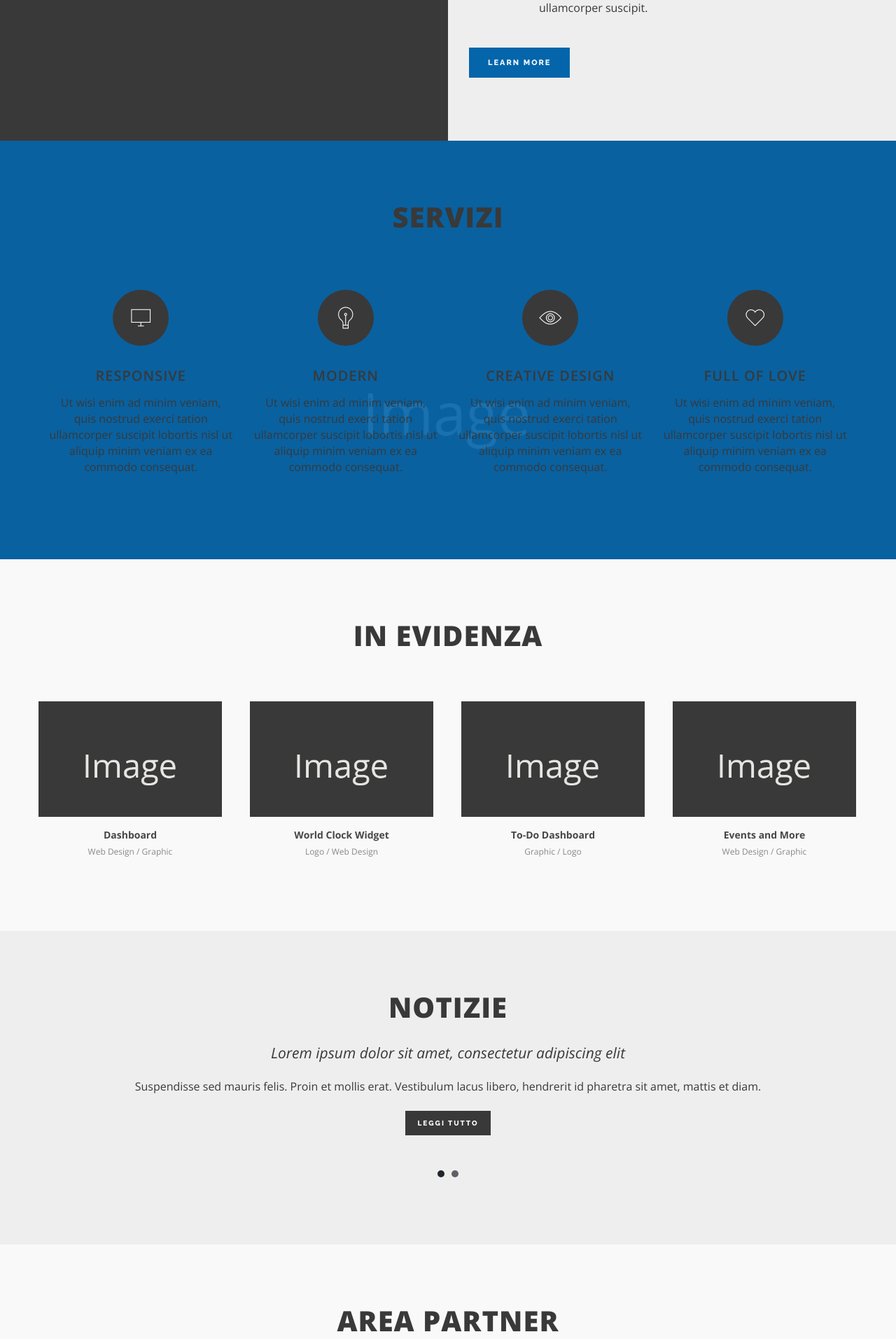
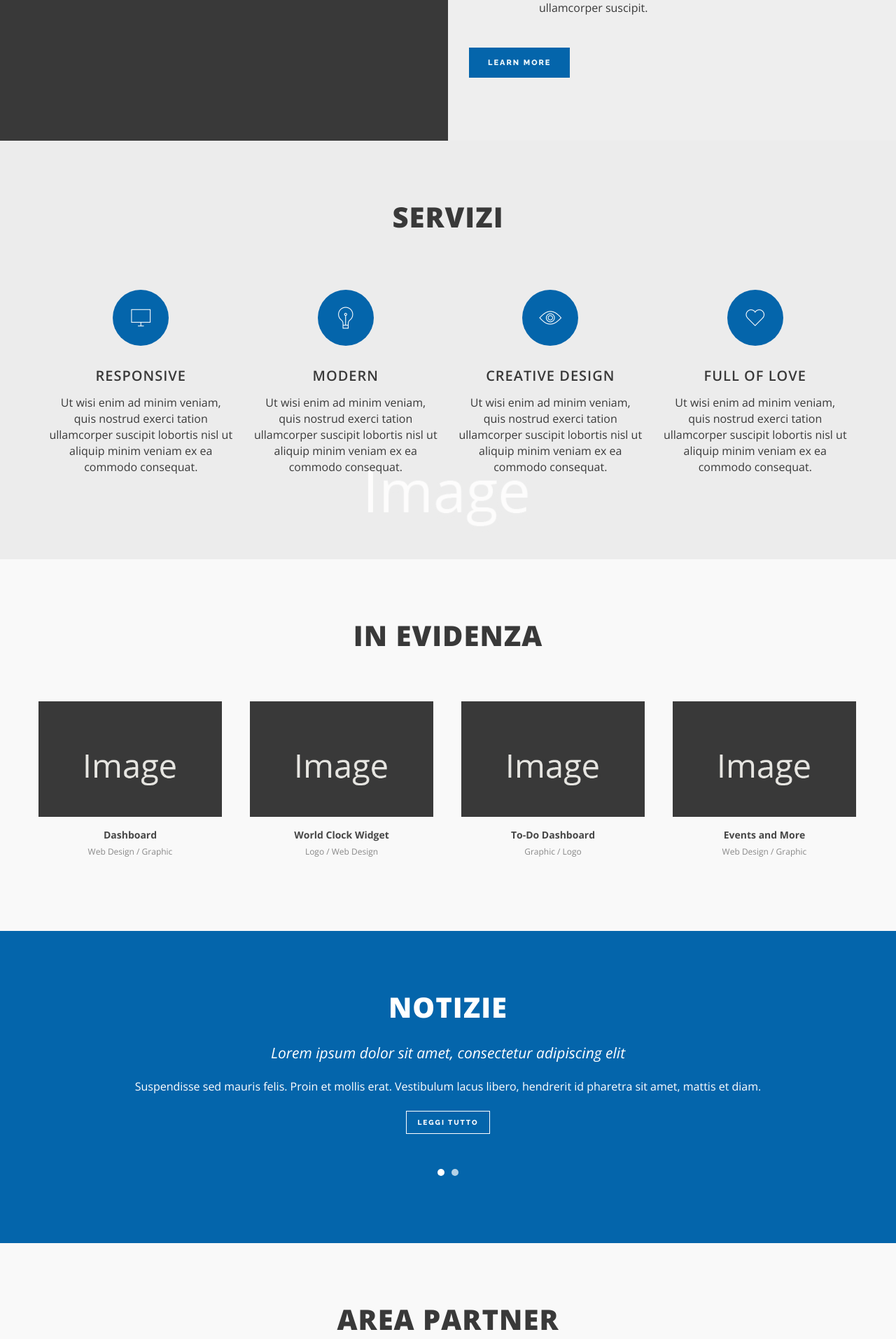
Before and after one commit to cutugno/lieto, a CodeIgniter app: page /database/ in a window 1280 px wide. Shown: the part 1170-3083 px from the top of the page at 70% size. Run offline with CodeIgniter, Linux system fonts and the light colour scheme.

Commit message:
sistemate sezioni servizi e notizie

```diff
--- a/application/views/home.php
+++ b/application/views/home.php
@@ -99,8 +99,8 @@
     <!-- /CHI SIAMO -->
 
     <!-- SERVIZI -->
-    <section class="content section-parallax parallax-bg-2" style="background-image: url(<?php echo base_url(); ?>assets/img/slider/shutterstock_196849961.jpg);">
-    	<div class="layer layer-default"></div>
+    <section class="content section-parallax parallax-bg-1" style="background-image: url(<?php echo base_url(); ?>assets/img/slider/shutterstock_196849961.jpg);">
+    	<div class="layer layer-white"></div>
     	<div class="container">
 
 			<h2 class="margin-bottom-70">Servizi</h2>
@@ -258,7 +258,7 @@
     <!-- /IN EVIDENZA-->
 
     <!-- NOTIZIE -->
-    <section class="content section-grey">
+    <section class="content section-colored">
     	<div class="container">
 
 			<h2 class="margin-bottom-25">Notizie</h2>
@@ -269,12 +269,12 @@
                         <div class="item">
                             <p class="lead">Lorem ipsum dolor sit amet, consectetur adipiscing elit</p>
                             Suspendisse sed mauris felis. Proin et mollis erat. Vestibulum lacus libero, hendrerit id pharetra sit amet, mattis et diam.<br /><br />
-                            <a href="#" class="btn btn-sm ju-btn-default btn-filled dark">Leggi tutto</a>
+                            <a href="#" class="btn btn-sm ju-btn-default dark">Leggi tutto</a>
                         </div>
                         <div class="item">
 							<p class="lead">Suspendisse ut nibh aliquam, egestas lectus eget, tincidunt libero</p>
                             Sed interdum sem magna, quis laoreet massa rhoncus id. Duis semper justo arcu, id ornare quam pretium sed.<br /><br />
-                            <a href="#" class="btn btn-sm ju-btn-default btn-filled dark">Leggi tutto</a>
+                            <a href="#" class="btn btn-sm ju-btn-default dark">Leggi tutto</a>
                         </div>
                     </div>
                 </div><!-- end col -->
--- a/assets/css/custom.css
+++ b/assets/css/custom.css
@@ -23,6 +23,10 @@
 	color: #EFF9FC;
 }
 
+.single_box .box.dark {
+	background-color: #0465AB;
+}
+
 .pricing-v1 .pricing-v1-header, .pricing-v1 .pricing-v1-header h4, .pricing-v1 .pricing-v1-header h5 {
 	color: #EFF9FC;
 }
@@ -40,3 +44,22 @@
 	text-decoration: underline;
 	cursor: pointer;
 }
+
+.parallax-bg-2 h2  {
+	color: #EFF9FC;
+}
+
+.section-colored, .section-colored h2 {
+	color: #fff;
+}
+
+.section-colored .owl-theme .owl-controls .owl-page span {
+	background: #fff;
+}
+
+.section-colored .ju-btn-default.dark {
+	color: #fff;
+	background: transparent;
+	border-radius: 0px;
+	border: 1px solid #fff;
+}
--- a/assets/js/main.js
+++ b/assets/js/main.js
@@ -76,7 +76,8 @@
 	//owl slider
 	$(".slider").owlCarousel({
     	autoPlay: 5000,
-		singleItem:true
+		singleItem:true,
+		stopOnHover:true
   	});
 
 	//owl carousel
```
